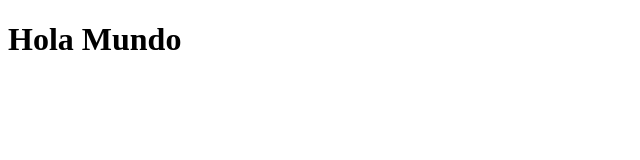
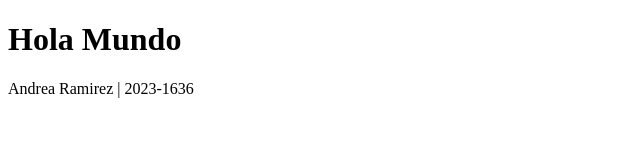
Before and after one commit to APRJ05/DevOps, a plain HTML site: page index.html in a window 1280 px wide. Shown: the whole page, without its empty margins (0-640 px from the left). Drawn offline with Linux system fonts and the light colour scheme.

Commit message:
Update index.html

```diff
--- a/index.html
+++ b/index.html
@@ -7,5 +7,6 @@
 </head>
 <body>
     <h1>Hola Mundo</h1>
+    <p>Andrea Ramirez | 2023-1636</p>
 </body>
 </html>
```
